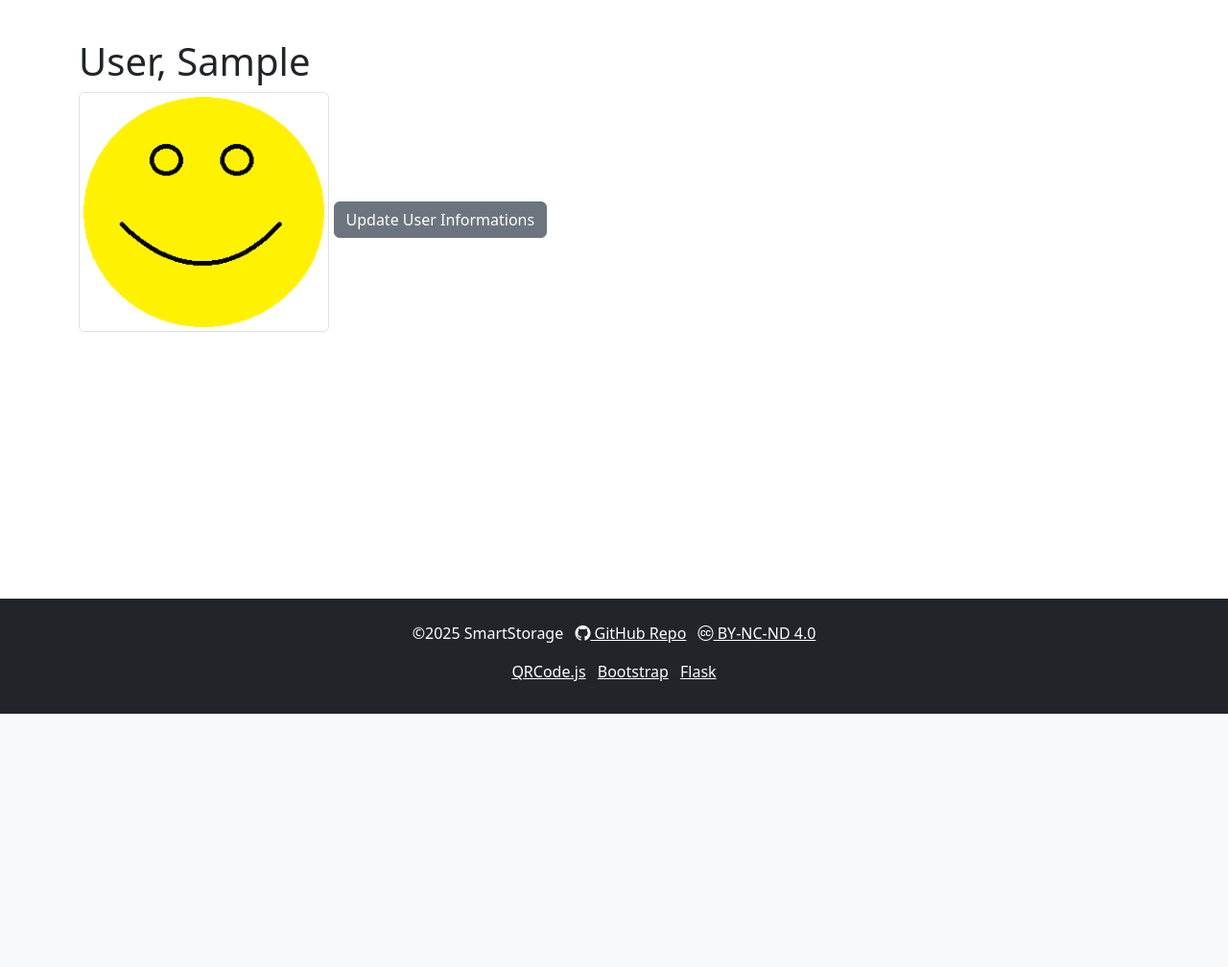
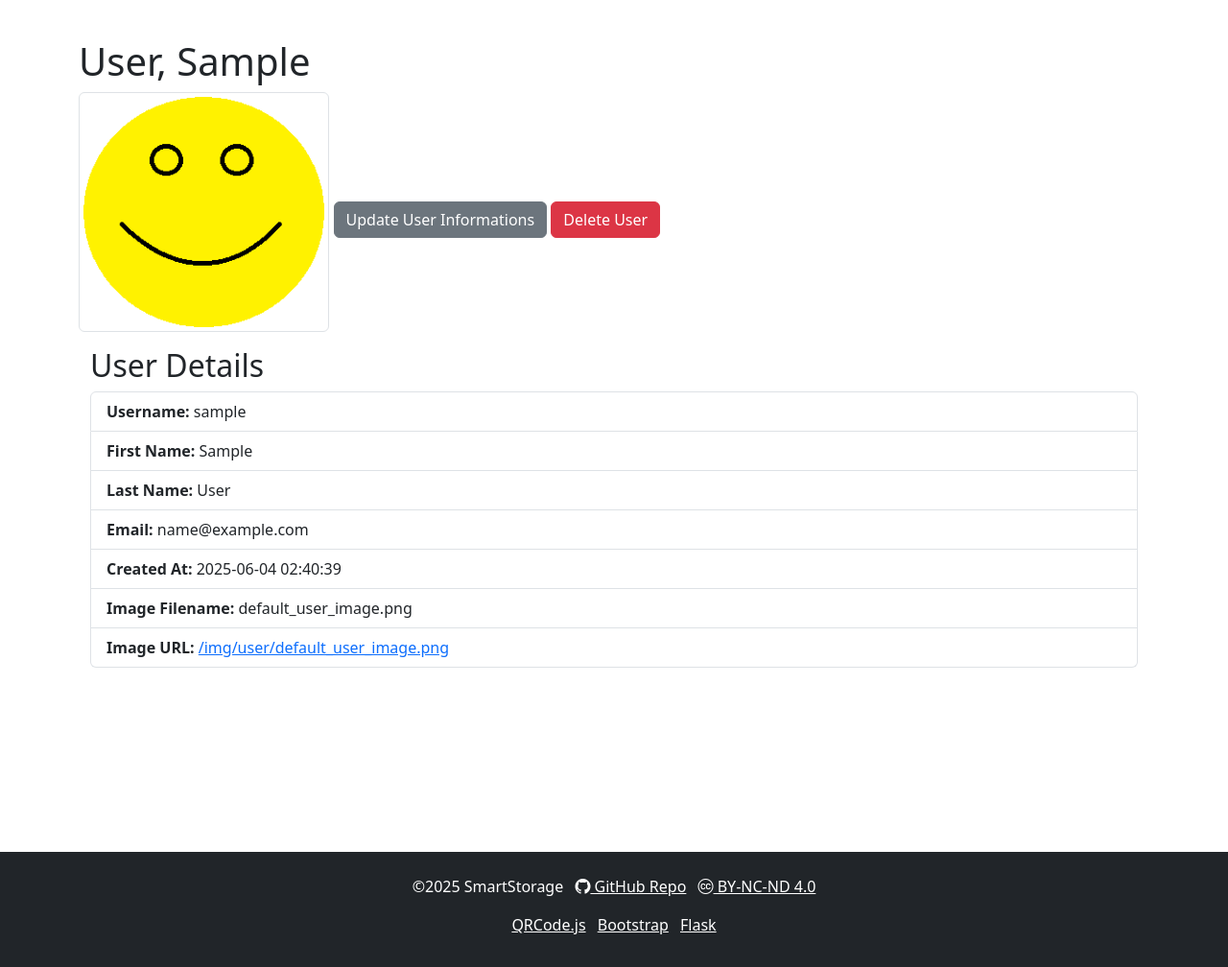
Before and after one commit to donnerbaer/smart-storage, a Flask app: page /users/1 in a window 1280 px wide. Shown: the part 56-1064 px from the top of the page at 96% size. Before the commit the page ends 800 px from the top, so only its background shows below. Run offline with Flask 3, Linux system fonts and the light colour scheme; the visitor is signed in with stand-in values (Sample User, id 1); data comes from the database, SQL or seed files in the repository; some libraries are stand-ins or nearby versions.

Commit message:
Users (#6)
* display user images

* login redirect to next

* update user informations

* add create and delete user

* Update main.py

```diff
--- a/app/resource/item/model.py
+++ b/app/resource/item/model.py
@@ -3,6 +3,7 @@
 from app import db
 from app.user.model import User
 from app.resource.storage_location.model import StorageLocation
+
 
 
 class Item(db.Model):
--- a/app/templates/site.user.html
+++ b/app/templates/site.user.html
@@ -8,4 +8,52 @@
 
 <a href="{{ url_for('main.update_user', user_id=user.id) }}" class="btn btn-secondary">{{ _("Update User Informations") }}</a>
 
+<button type="button" class="btn btn-danger" data-bs-toggle="modal" data-bs-target="#deleteUserModal">
+    {{ _("Delete User") }}
+</button>
+<div class="modal fade" id="deleteUserModal" data-bs-backdrop="static" data-bs-keyboard="false" tabindex="-1" aria-labelledby="deleteUserModal" aria-hidden="true">
+    <div class="modal-dialog">
+        <div class="modal-content">
+            <div class="modal-header">
+                <h1 class="modal-title fs-5" id="deleteUserModal">{{ _("Delete User") }}</h1>
+                <button type="button" class="btn-close" data-bs-dismiss="modal" aria-label="Close"></button>
+            </div>
+            <div class="modal-body">
+                <div class="container">
+                    {{ _("Are you sure you want to delete this user? This action cannot be undone.") }}
+                    <p class="text-danger">{{ _("This will also delete all associated data.") }}</p>
+                    <p>{{ _('Your will delete following user:') }}</p>
+                    <p>{{ _("User ID:") }} {{ user.id }}</p>
+                    <p>{{ _("Username:") }} {{ user.username }}</p>
+                    <p>{{ _("First Name:") }} {{ user.first_name }}</p>
+                    <p>{{ _("Last Name:") }} {{ user.last_name }}</p>
+                    <p>{{ _("Email:") }} {{ user.email }}</p>
+                </div>
+            </div>
+            <div class="modal-footer">
+                <a href="{{ url_for('main.delete_user', user_id=user.id) }}" class="btn btn-danger">{{ _("Yes, delete User") }}</a>
+                <button type="button" class="btn btn-secondary" data-bs-dismiss="modal">{{ _('Cancel') }}</button>
+            </div>
+        </div>
+    </div>
+</div>
+
+
+
+<div class="container">
+    <h2>{{ _("User Details") }}</h2>
+    <ul class="list-group">
+        <li class="list-group-item"><strong>{{ _("Username") }}:</strong> {{ user.username }}</li>
+        <li class="list-group-item"><strong>{{ _("First Name") }}:</strong> {{ user.first_name }}</li>
+        <li class="list-group-item"><strong>{{ _("Last Name") }}:</strong> {{ user.last_name }}</li>
+        <li class="list-group-item"><strong>{{ _("Email") }}:</strong> {{ user.email }}</li>
+        <li class="list-group-item"><strong>{{ _("Created At") }}:</strong> {{ user.created_at.strftime('%Y-%m-%d %H:%M:%S') }}</li>
+        <li class="list-group-item"><strong>{{ _("Image Filename") }}:</strong> {{ user.image_filename if user.image_filename else _("No image uploaded") }}</li>
+        <li class="list-group-item"><strong>{{ _("Image URL") }}:</strong>
+            <a href="{{ url_for('main.serve_user_image', filename=user.image_filename) }}" target="_blank">
+                {{ url_for('main.serve_user_image', filename=user.image_filename) if user.image_filename else _("No image uploaded") }}
+            </a>
+        </li>
+    </ul>
+</div>
 {% endblock %}
--- a/app/templates/site.user.update.html
+++ b/app/templates/site.user.update.html
@@ -24,6 +24,10 @@
     <div class="form-group">
         <label for="last_name">{{ form.last_name.label.text }}</label>
         {{ form.last_name(class="form-control", id="last_name") }}
+    </div>
+    <div>
+        <label for="email">{{ form.email.label.text }}</label>
+        {{ form.email(class="form-control", id="email") }}
     </div>
 
     <div class="form-group">
--- a/app/views/main.py
+++ b/app/views/main.py
@@ -2,17 +2,17 @@
 
 import os
 from uuid import uuid4
-from flask import Blueprint, render_template
+from flask import Blueprint, render_template, url_for, flash
 from flask import request
 from flask import jsonify, send_from_directory, redirect
 from flask_login import login_required, current_user
-from flask_babel import get_locale, gettext as _
+from flask_babel import get_locale, gettext as _, lazy_gettext
 from flask_wtf.csrf import generate_csrf
+from app import db
 from app.resource.storage_location.model import StorageLocation
 from app.resource.item.model import Item, ItemImage
 from app.user.model import User
-from app import db
-from app.forms import UserUpdateForm, ItemCreateForm
+from app.forms import UserUpdateForm, ItemCreateForm, RegistrationForm
 
 
 main_bp = Blueprint('main', __name__)
@@ -169,6 +169,72 @@ def create_user():
     Returns:
         Rendered template for the create user page with a form.
     """
+    form = RegistrationForm()
+    return render_template('site.user.create.html', current_user=current_user, form=form)
+
+
+@main_bp.route('/users/create', methods=['POST'])
+@login_required
+def create_user_post():
+    """ Handle the creation of a new user, for already logged-in users.
+    This function checks if the passwords match, if the username and email are unique,
+    and then creates a new user in the database.
+    If any validation fails, it flashes an error message and redirects to the users page.
+
+    Returns:
+        Redirect to the users page after successful creation.
+    """
+    form = RegistrationForm()
+    if form.validate_on_submit():
+        if form.password.data != form.confirm_password.data:
+            flash(lazy_gettext('Passwords do not match'))
+            return redirect(url_for('main.users'))
+        if db.session.query(User).filter_by(username=form.username.data).first():
+            flash(lazy_gettext('Username already exists'))
+            return redirect(url_for('main.users'))
+        if db.session.query(User).filter_by(email=form.email.data).first():
+            flash(lazy_gettext('Email already exists'))
+            return redirect(url_for('main.users'))
+        user = User(username=form.username.data,
+                    email=form.email.data,
+                    first_name=form.first_name.data,
+                    last_name=form.last_name.data
+                    )
+        user.set_password(form.password.data)
+        db.session.add(user)
+        db.session.commit()
+        flash(lazy_gettext('Registration successful! Please log in.'))
+    return redirect(url_for('main.users'))
+
+
+@main_bp.route('/users/<int:user_id>/delete', methods=['GET'])
+@login_required
+def delete_user(user_id):
+    """ Handle the deletion of a user.
+
+    Args:
+        user_id (int): The ID of the user to delete.
+
+    Returns:
+        Redirect to the users page after deletion.
+    """
+    user = db.session.query(User).filter_by(id=user_id).first_or_404()
+    delete_current_user = False
+    if user.id == current_user.id:
+        delete_current_user = True
+    if user.image_filename and user.image_filename != get_default_user_image():
+        image_path = os.path.join('img', 'user', user.image_filename)
+        if os.path.exists(image_path):
+            os.remove(image_path)
+    db.session.delete(user)
+    db.session.commit()
+    if delete_current_user:
+        redirect(url_for('auth.logout'))
+    return redirect('/users')
+
+
+def is_image_name_valid(image_name):
+    """ Check if the image name is not None """
     form = UserUpdateForm()
     return render_template('site.user.create.html', current_user=current_user, form=form)
 
@@ -289,10 +355,12 @@ def serve_current_user_image():
     Returns:
         Redirect: Redirects to the user's image URL.
     """
+
     user = db.session.query(User).filter_by(id=current_user.id).first_or_404()
     if not is_image_name_valid(user.image_filename):
         user.image_filename = get_default_user_image()
     return redirect(f'/img/user/{user.image_filename}')
+
 
 
 @main_bp.route('/storages', methods=['GET'])
```
Also changed, not shown: app/templates/site.users.html (+24 -0 lines), app/templates/user/form.user.create.html (added, +44 -0 lines).
